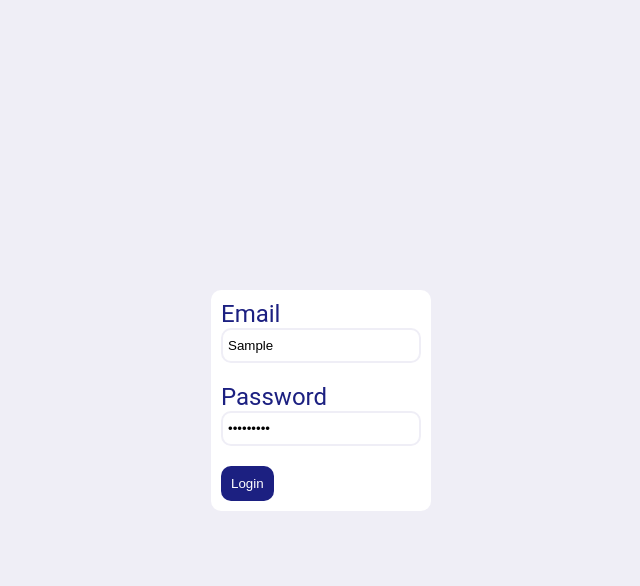
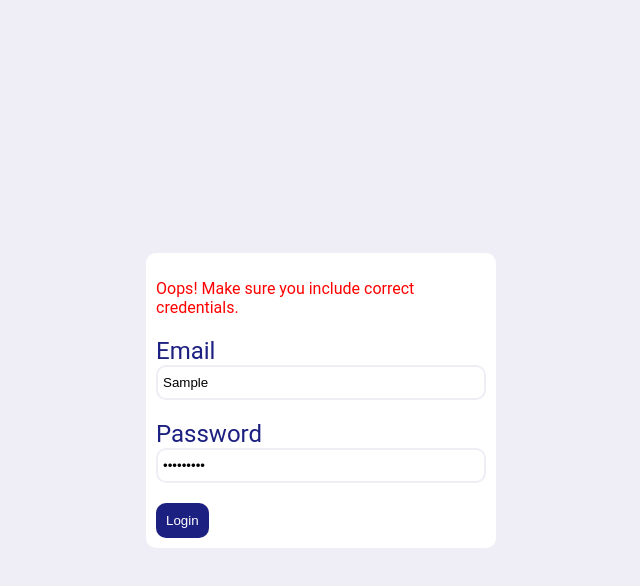
Before and after one commit to bryanguillen/todo, a Next.js app: page / in a window 1280 px wide. Both pictures are taken after typing "Sample", "Sample123" into the empty fields and a click on the button "Login". Shown: the top 586 px of the page, without its empty margins (319-959 px from the left). Built offline with nearby package versions, Linux system fonts and the light colour scheme.

Commit message:
feat: add support for error handling

```diff
--- a/components/login/Login.module.css
+++ b/components/login/Login.module.css
@@ -10,12 +10,18 @@
   margin-bottom: 20px;
 }
 
+.error {
+  color: red;
+}
+
 .form {
   background-color: #ffffff;
   border-radius: 10px;
+  max-width: 350px;
+  width: 350px;
 }
 
 .input {
   height: 35px;
-  width: 200px;
+  width: 100%;
 }
--- a/components/login/Login.tsx
+++ b/components/login/Login.tsx
@@ -9,6 +9,10 @@ import loginStyles from './Login.module.css'
 
 interface LoginProps {
   buttonText: string
+  errorConfig: {
+    exists: boolean
+    text: string
+  }
   onChange: (e: React.FormEvent<HTMLInputElement>) => void
   onSubmit: (e: React.FormEvent<HTMLFormElement>) => void
   labels: {
@@ -25,6 +29,12 @@ const Login = (props: LoginProps) => {
   return (
     <div className={loginStyles.base}>
       <Form className={loginStyles.form} onSubmit={props.onSubmit}>
+        {props.errorConfig.exists ?
+          <div className={loginStyles['control-container']}>
+            <p className={loginStyles.error}>{props.errorConfig.text}</p>
+          </div> :
+          null
+        }
         <div className={loginStyles['control-container']}>
           <Label htmlFor="username">{props.labels.username}</Label>
           <TextInput className={loginStyles.input} type="text" onChange={props.onChange} value={props.values.username} name="username" id="username"/>
--- a/pages/index.tsx
+++ b/pages/index.tsx
@@ -8,6 +8,10 @@ const LoginWrapper: NextPage<{setLoggedIn(val: boolean): void}> = (props) => {
   const [formValues, setFormValues] = useState({
     username: '',
     password: ''
+  })
+  const [error, setError] = useState({
+    exists: false,
+    text: 'Oops!  Make sure you include correct credentials.'
   })
 
   function onChange(e: any) {
@@ -20,7 +24,10 @@ const LoginWrapper: NextPage<{setLoggedIn(val: boolean): void}> = (props) => {
     const { username, password } = formValues
 
     if (username.trim() === 'user@test.com' && password.trim() === 'password') {
+      setError(previousState => ({ ...previousState, exists: false }))
       props.setLoggedIn(true)
+    } else {
+      setError(previousState => ({ ...previousState, exists: true }))
     }
   }
 
@@ -34,6 +41,7 @@ const LoginWrapper: NextPage<{setLoggedIn(val: boolean): void}> = (props) => {
 
       <Login
         buttonText="Login"
+        errorConfig={error}
         onChange={onChange}
         onSubmit={onSubmit}
         labels={{
```
